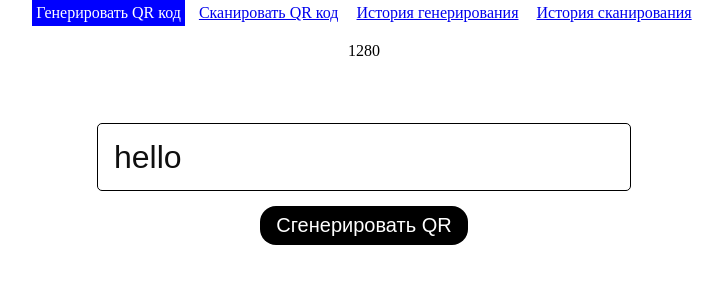
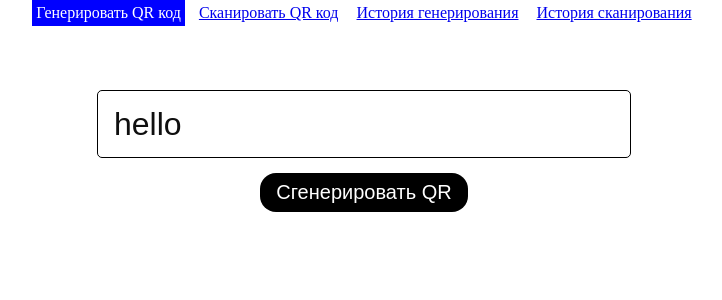
Before and after one commit to alexz60/qr-code, a React (Vite) app: page /qr-code/generate in a window 1280 px wide. Shown: the top 300 px of the page, without its empty margins (276-998 px from the left). Built offline with nearby package versions, Linux system fonts and the light colour scheme.

Commit message:
release_V4_4

```diff
--- a/src/components/Generate/QrCodeGenerator.jsx
+++ b/src/components/Generate/QrCodeGenerator.jsx
@@ -2,16 +2,13 @@ import {QRCodeSVG} from 'qrcode.react'
 import { useState } from 'react'
 import s from './qrCodeGenerator.module.css'
 import {GENERATE_DATA} from '../../constants'
-import { UseDeviceDetect } from '../UseDeviceDetect/UseDeviceDetect'
 
 export const QrCodeGenerator = () => {
     const [value, setValue] = useState('hello')
     const [showQR, setShowQR] = useState('')
-    const isMobile = UseDeviceDetect()
 
     return (
         <div className={s.container}>
-            <div>{isMobile}</div>
             <input
                 className={s.input}
                 type='text'
--- a/src/components/Navigation/Navigation.jsx
+++ b/src/components/Navigation/Navigation.jsx
@@ -6,7 +6,7 @@ export const Navigation = () => {
     const isMobile = UseDeviceDetect()
 
     return (
-        <nav className={isMobile<=768 ? [s.container, s.mobile].join(' ') : s.container}>
+        <nav className={isMobile ? [s.container, s.mobile].join(' ') : s.container}>
             <NavLink className={(navData) => navData.isActive ? [s.item, s.active].join(' ') : s.item} to="/generate" >Генерировать QR код</NavLink>
             <NavLink className={(navData) => navData.isActive ? [s.item, s.active].join(' ') : s.item} to="/scan" >Сканировать QR код</NavLink>
             <NavLink className={(navData) => navData.isActive ? [s.item, s.active].join(' ') : s.item} to="/generateHistory" >История генерирования</NavLink>
--- a/src/components/UseDeviceDetect/UseDeviceDetect.js
+++ b/src/components/UseDeviceDetect/UseDeviceDetect.js
@@ -1,10 +1,10 @@
 import { useEffect, useState } from "react"
 
 export const UseDeviceDetect = () => {
-    const [isMobile, setIsMobile] = useState(window.innerWidth)
+    const [isMobile, setIsMobile] = useState(window.innerWidth < 750)
 
     useEffect(() => {
-        const handleResize = () => setIsMobile(window.innerWidth)
+        const handleResize = () => setIsMobile(window.innerWidth < 750)
         window.addEventListener('resize', handleResize)
         return () => window.removeEventListener('resize', handleResize)
     }, [])
```
